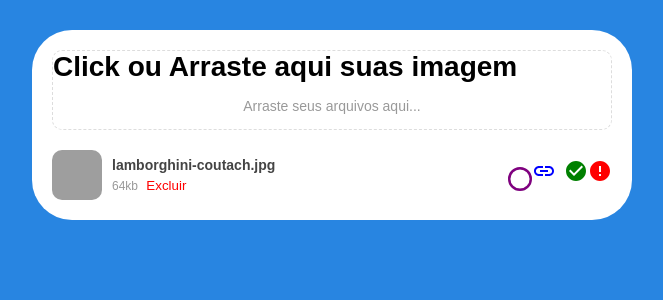
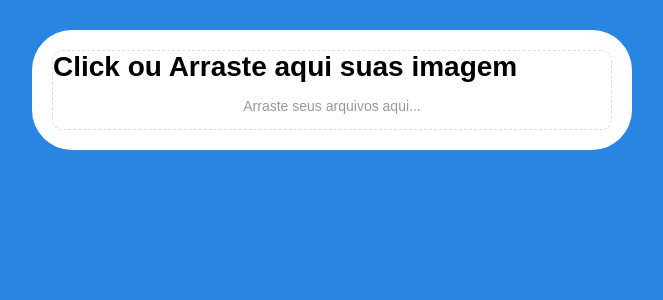
Before and after one commit to AndersonFornalski/-upload-aws-s3-ReactJs, a React (Create React App) app: page / in a window 1280 px wide. Shown: the top 300 px of the page, without its empty margins (308-971 px from the left). Built offline with nearby package versions, Linux system fonts and the light colour scheme; grey boxes are pictures that could not be loaded.

Commit message:
implementando preview dos arquivos de imagens

```diff
--- a/package.json
+++ b/package.json
@@ -6,6 +6,8 @@
     "@testing-library/jest-dom": "^5.14.1",
     "@testing-library/react": "^11.2.7",
     "@testing-library/user-event": "^12.8.3",
+    "filesize": "^8.0.0",
+    "lodash": "^4.17.21",
     "react": "^17.0.2",
     "react-circular-progressbar": "^2.0.4",
     "react-dom": "^17.0.2",
--- a/src/App.js
+++ b/src/App.js
@@ -1,26 +1,49 @@
+import React, { Component } from 'react';
+import { uniqueId } from 'lodash';
+import filesize from 'filesize';
+
 import GlobalStyled from './styles/global';
+import { Container, Content } from './styles';
+
 import Upload from "./components/Upload";
 import FileList from './components/FileList';
-import { Container, Content } from './styles';
-import React, { Component } from 'react';
 
 export default class App extends Component {
 
   state = {
-    uploadedFile: [],
-  }
+    uploadedFiles: []
+  };
+
   handleUpload = files => {
     console.log(files)
+    const uploadedFiles = files.map(file => ({
+      file,
+      id: uniqueId(),
+      name: file.name,
+      readImageSize: filesize(file.size),
+      preview: URL.createObjectURL(file),
+      progress: 0,
+      uploaded: false,
+      error: false,
+      url: null
+    }))
+    this.setState({
+      uploadedFiles: this.state.uploadedFiles.concat(uploadedFiles)
+    });
+
   };
 
 render(){
+  const { uploadedFiles } = this.state;
   return (
     <div className="App">
       <GlobalStyled/>
       <Container>
         <Content>
           <Upload onUpload={this.handleUpload}/>
-            <FileList/>
+            { !!uploadedFiles.length && (
+              <FileList files={ uploadedFiles }/>
+            )}
         </Content>
       </Container>
     </div>
--- a/src/components/FileList/index.js
+++ b/src/components/FileList/index.js
@@ -2,36 +2,44 @@ import { Container, FileInfo, Preview } from "./styles";
 import {CircularProgressbar} from 'react-circular-progressbar';
 import { MdCheckCircle, MdError, MdLink } from 'react-icons/md';
 
-const FileList = () => (
+const FileList = ({files}) => (
     <Container>
+       { files.map( uploadedFile => (
         <li>
             <FileInfo>
-                <Preview src="https://upload-cloud-2.s3.amazonaws.com/163c6314c8104308a08c8a7da1006b80-Lamborghini-Countach-LPI-800-4.jpg" />
+                <Preview src={ uploadedFile.preview }/>
                 <div>
-                    <strong>lamborghini-coutach.jpg</strong>
-                    <span>64kb <button onClick={() => {}}>Excluir</button></span>
+                    <strong> { uploadedFile.name} </strong>
+                    <span> { uploadedFile.readImageSize} <button onClick={() => {}}>Excluir</button></span>
                 </div>
             </FileInfo>
             <div>
+                { !uploadedFile.uploaded && !uploadedFile.error && (
                     <CircularProgressbar
                     styles={{
                         root: { width: 24 },
                         path: { stroke: 'purple' }
                     }}
                     strokeWidth={10}
-                    percentage={50}
+                    percentage={ uploadedFile.progress}
                  />
+                )}
+
+                 { uploadedFile.url && (
                      <a
-                    href="https://upload-cloud-2.s3.amazonaws.com/163c6314c8104308a08c8a7da1006b80-Lamborghini-Countach-LPI-800-4.jpg"
+                     href="https://s2.glbimg.com/iOJDmVIqL3xfdZsu7BV6RRCuyGs=/195x143:1722x1165/924x0/smart/filters:strip_icc()/i.s3.glbimg.com/v1/AUTH_cf9d035bf26b4646b105bd958f32089d/internal_photos/bs/2021/u/p/YP2XLtRSaQAUjomVLttA/nc-grigio-showroom.jpg"
                      target="_blank"
                      rel="noopener noreferrer"
                   >
                   <MdLink style={{ marginRight: 8}} size={24} color="blue" />
                   </a>
-                 <MdCheckCircle size={24} color="green"/>
-                 <MdError size={24} color="red"/>
+                 )}
+
+                 { uploadedFile.success && <MdCheckCircle size={24} color="green"/> }
+                 { uploadedFile.error && <MdError size={24} color="red"/> }
             </div>
         </li>
+       ))}
     </Container>
 )
 
```
Also changed, not shown: 1 other file (tests, documents, lock files or other folders). Lines whose indentation alone changed are shown as unchanged.
